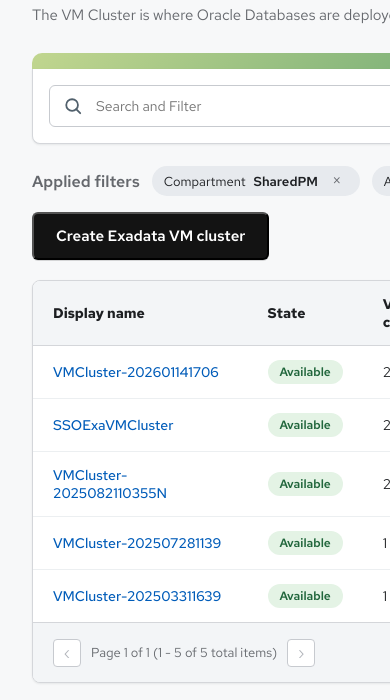
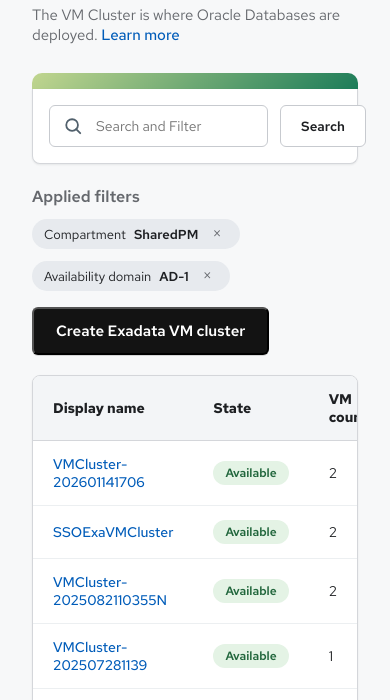
Before and after one commit to celiwang/starter_console, a plain HTML site: page index.html in a window 390 px wide. Shown: the part 125-825 px from the top of the page. Drawn offline with Linux system fonts and the light colour scheme.

Commit message:
Initial commit

```diff
--- a/index.html
+++ b/index.html
@@ -10,33 +10,6 @@
   <link rel="stylesheet" href="styles.css" />
 </head>
 <body>
-  <div class="app-shell">
-    <aside class="side-nav">
-      <div class="side-nav__product">
-        <div class="product-icon" aria-hidden="true"><span class="product-icon__base"></span></div>
-        <div class="product-text">Oracle AI Database</div>
-      </div>
-      <nav class="side-nav__menu" aria-label="Oracle Exadata navigation">
-        <button type="button" class="menu-item menu-item--active">
-          <span class="menu-item__back" aria-hidden="true">‹</span>
-          Oracle Exadata Database Service on Dedicated Infrastructure
-        </button>
-        <div class="menu-sublist" role="list">
-          <button type="button" class="menu-subitem menu-subitem--active">Exadata VM Clusters</button>
-          <button type="button" class="menu-subitem">Exadata Infrastructure</button>
-          <button type="button" class="menu-subitem">Resources</button>
-        </div>
-        <div class="menu-divider" role="presentation"></div>
-        <div class="menu-secondary">
-          <button type="button" class="menu-subitem">Scheduling policy</button>
-          <button type="button" class="menu-subitem">Software images</button>
-          <button type="button" class="menu-subitem">Standalone backups</button>
-          <button type="button" class="menu-subitem">Interim software updates</button>
-          <button type="button" class="menu-subitem">Key Stores</button>
-        </div>
-      </nav>
-    </aside>
-    <div class="app-content">
   <header class="top-bar">
     <div class="top-bar__left">
       <button type="button" class="top-bar__toggle" aria-label="Toggle navigation">
@@ -85,6 +58,32 @@
       </button>
     </div>
   </header>
+  <div class="app-content">
+    <aside class="side-nav">
+      <div class="side-nav__product">
+        <div class="product-icon" aria-hidden="true"><span class="product-icon__base"></span></div>
+        <div class="product-text">Oracle AI Database</div>
+      </div>
+      <nav class="side-nav__menu" aria-label="Oracle Exadata navigation">
+        <button type="button" class="menu-item menu-item--active">
+          <span class="menu-item__back" aria-hidden="true">‹</span>
+          Oracle Exadata Database Service on Dedicated Infrastructure
+        </button>
+        <div class="menu-sublist" role="list">
+          <button type="button" class="menu-subitem menu-subitem--active">Exadata VM Clusters</button>
+          <button type="button" class="menu-subitem">Exadata Infrastructure</button>
+          <button type="button" class="menu-subitem">Resources</button>
+        </div>
+        <div class="menu-divider" role="presentation"></div>
+        <div class="menu-secondary">
+          <button type="button" class="menu-subitem">Scheduling policy</button>
+          <button type="button" class="menu-subitem">Software images</button>
+          <button type="button" class="menu-subitem">Standalone backups</button>
+          <button type="button" class="menu-subitem">Interim software updates</button>
+          <button type="button" class="menu-subitem">Key Stores</button>
+        </div>
+      </nav>
+    </aside>
     <main class="main-content">
         <header class="page-header">
           <div>
--- a/styles.css
+++ b/styles.css
@@ -51,10 +51,10 @@
   color: var(--link-hover);
 }
 
-.app-shell {
+.app-content {
   display: grid;
-  grid-template-columns: 280px 1fr;
-  min-height: 100vh;
+  grid-template-columns: 280px minmax(0, 1fr);
+  min-height: calc(100vh - 56px);
   background: var(--surface-bg);
 }
 
@@ -169,12 +169,6 @@
 }
 
 /* Top bar */
-.app-content {
-  display: flex;
-  flex-direction: column;
-  min-height: 100vh;
-}
-
 .top-bar {
   display: flex;
   align-items: center;
@@ -344,9 +338,10 @@
 
 /* Main content */
 .main-content {
-  flex: 1;
   padding: 28px 32px 40px;
   background: var(--surface-bg);
+  min-height: calc(100vh - 56px);
+  overflow-y: auto;
 }
 
 .page-header h1 {
@@ -592,8 +587,8 @@
 
 /* Responsive adjustments */
 @media (max-width: 1200px) {
-  .app-shell {
-    grid-template-columns: 240px 1fr;
+  .app-content {
+    grid-template-columns: 240px minmax(0, 1fr);
   }
 
   .menu-item,
@@ -603,7 +598,7 @@
 }
 
 @media (max-width: 960px) {
-  .app-shell {
+  .app-content {
     grid-template-columns: 1fr;
   }
 
```
Lines whose indentation alone changed are shown as unchanged.
